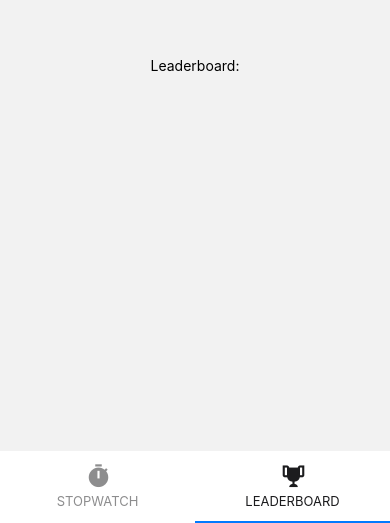
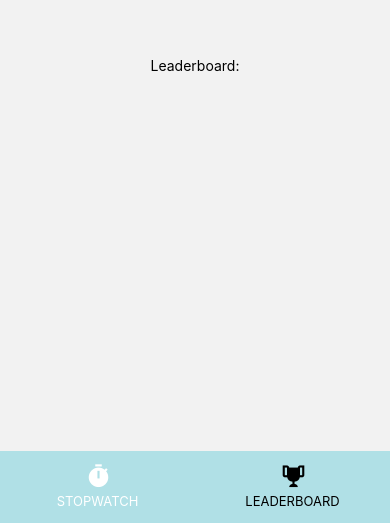
Before and after one commit to awconnect/ClikStop, a React Native app: screen /Leaderboard in a window 390 px wide. Shown: the part 321-844 px from the top of the page. Built offline with nearby package versions, Linux system fonts and the light colour scheme.

Commit message:
made nav bar customizable

```diff
--- a/App.js
+++ b/App.js
@@ -53,14 +53,14 @@ function StopWatch() {
       }, 1);
     } else if (!started && isFirst) {
       if (state.topTimes === [] || ((state.topTimes.length < 5) && !(state.topTimes.includes(time.getTime())) ) ) {
-        changeTopTimesValue([...state.topTimes, time.getTime()].sort());
+        changeTopTimesValue([...state.topTimes, time.getTime()].sort((a, b) => a - b));
 
       }
       else {
         let arr = state.topTimes;
-        if (time.getTime() < arr[4] && !(state.topTimes.includes(time.getTime()) )) {
+        if (time.getTime() < arr[4] && !(state.topTimes.includes(time.getTime())) ) {
           arr[4] = time.getTime();
-          arr.sort();
+          arr.sort((a, b) => a - b);
           changeTopTimesValue(arr);
         }
 
@@ -104,16 +104,25 @@ function StopWatch() {
   );
 }
 
-
 const Tab = createMaterialTopTabNavigator();
 
 function MyTabs() {
+  const tabBarOptions = {
+    tabBarActiveTintColor: "black",
+    tabBarInactiveTintColor: "white",
+    "tabBarIndicatorStyle": {
+      "backgroundColor": "red",
+      "height": "0%"
+    },
+    tabBarStyle: { backgroundColor: 'powderblue'}
+  }
+
   return (
     <Tab.Navigator
       initialRouteName="StopWatch"
-      activeColor="green"
       labelStyle={{ fontSize: 12 }}
       tabBarPosition = "bottom"
+      screenOptions={tabBarOptions}
     >
       <Tab.Screen
         name="StopWatch"
```
